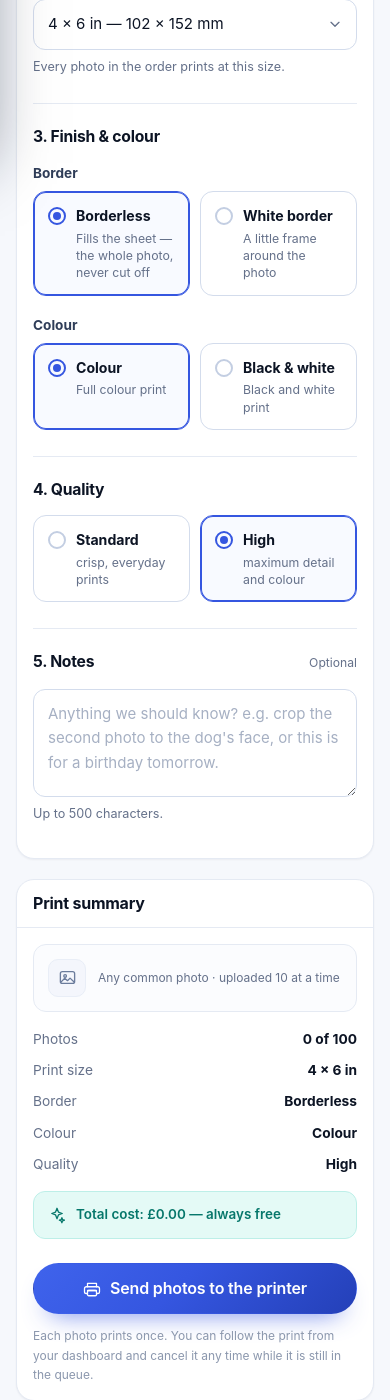
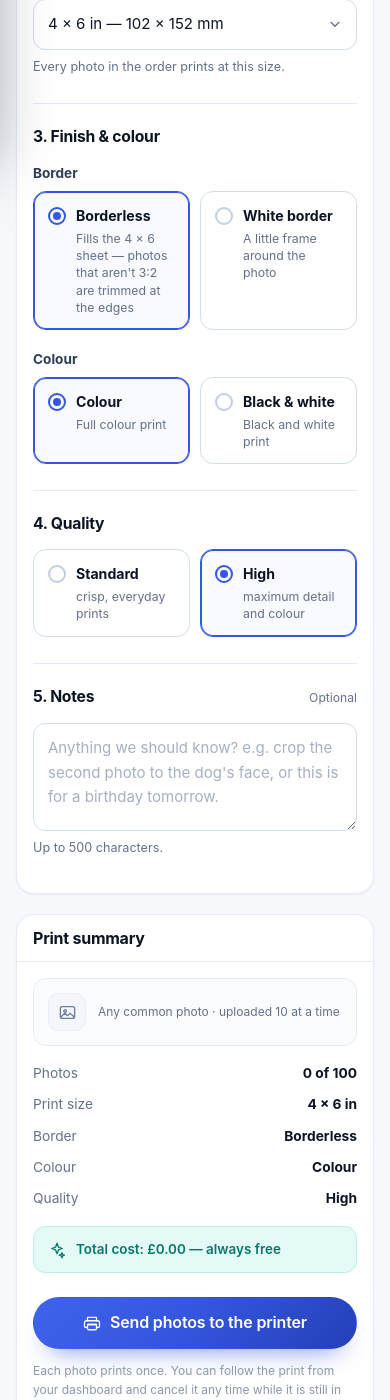
Before and after one commit to jsaxton1994/Epson-Print, a PHP site: page /customer/new-order.php in a window 390 px wide. Shown: the part 641-2041 px from the top of the page. Run offline with PHP 8.4, Linux system fonts and the light colour scheme; the visitor is signed in with stand-in values (Sample User, id 1); data that the repository does not hold is empty; some libraries are stand-ins or nearby versions.

Commit message:
Send uploads untouched and let one cron run print more sheets.
Photos now go to Epson exactly as uploaded, with no padding, blur or recompression, and the print preview shows that same file. The worker's run budget is extended to 290 seconds and it polls every 5 seconds so a single cron tick can print several sheets instead of one.

```diff
--- a/cron/print-queue.php
+++ b/cron/print-queue.php
@@ -182,7 +182,7 @@ try {
             sync_order_status($frontId, 'Cron');
 
             // Let the printer pick the job up before the first status check.
-            sleep(3);
+            sleep(2);
         }
 
         if ($sentTotal > 0) {
--- a/includes/config.php
+++ b/includes/config.php
@@ -17,7 +17,7 @@ const APP_TAGLINE = 'Free printing, powered by Epson Connect';
 
 // Shown centred in the site footer. Bump on every push so the live site
 // makes it obvious which build is deployed (1.0.0 → 1.0.1 → 1.0.2 …).
-const APP_VERSION = '1.3.30';
+const APP_VERSION = '1.3.31';
 const APP_TIMEZONE = 'UTC';
 
 // Set to true only while developing: it prints PHP errors into the page.
@@ -87,8 +87,10 @@ const STATUS_BATCH_SECONDS = 20;
 // Strict print sequencing. The worker sends one photo, waits for the printer
 // to report it finished, then sends the next — so sheets come out in order and
 // a second order cannot start until the first is complete.
-const PRINT_SEQUENTIAL_SECONDS = 150;
-const PRINT_POLL_SECONDS = 8;
+// A longer slice means one cron tick can print several sheets instead of
+// sending one and leaving the printer idle until the next tick.
+const PRINT_SEQUENTIAL_SECONDS = 290;
+const PRINT_POLL_SECONDS = 5;
 
 // How long the dashboard reuses a printer status before asking Epson again.
 const PRINT_STATUS_CACHE_SECONDS = 20;
--- a/includes/epson.php
+++ b/includes/epson.php
@@ -143,22 +143,15 @@ final class EpsonClient
      */
     public function printPhoto(array $order, array $photo): array
     {
-        // Pad the photo to the paper's shape first: Epson otherwise enlarges the
-        // image to fill the sheet and trims whatever hangs over the edge.
-        $printBytes = photo_print_canvas(
-            $photo,
-            (string) ($order['paper_size'] ?? '4x6'),
-            !empty($order['borderless'])
-        );
-        $bytes      = $printBytes ?? photo_binary($photo);
+        // The photo is sent exactly as it was uploaded: no resizing, padding or
+        // recompression, so the print is the customer's own file.
+        $bytes = photo_binary($photo);
 
         if ($bytes === null) {
             throw new EpsonException('A photo for this order is missing from the database.');
         }
 
-        $extension = $printBytes !== null
-            ? 'jpg'
-            : (strtolower(pathinfo((string) ($photo['file_name'] ?? ''), PATHINFO_EXTENSION)) === 'png' ? 'png' : 'jpg');
+        $extension = strtolower(pathinfo((string) ($photo['file_name'] ?? ''), PATHINFO_EXTENSION)) === 'png' ? 'png' : 'jpg';
 
         $jobName = 'PrintFree-' . preg_replace('/[^A-Za-z0-9\-]/', '', (string) $order['reference'])
             . '-P' . max(1, (int) ($photo['position'] ?? 1));
--- a/includes/functions.php
+++ b/includes/functions.php
@@ -1025,211 +1025,6 @@ function photo_binary(array $photo): ?string
 }
 
 /**
- * Paper shape as long side ÷ short side, e.g. 4 × 6 in → 1.5.
- */
-function paper_aspect_ratio(string $paperSize): float
-{
-    return match ($paperSize) {
-        '5x7'   => 7 / 5,
-        'a4'    => 297 / 210,
-        default => 6 / 4,
-    };
-}
-
-/**
- * ini memory_limit value ("256M", "-1", bytes) as bytes; -1 means unlimited.
- */
-function memory_limit_bytes(string $value): int
-{
-    $value = trim($value);
-
-    if ($value === '' || $value === '-1') {
-        return -1;
-    }
-
-    $unit  = strtolower(substr($value, -1));
-    $bytes = (float) $value;
-
-    return (int) match ($unit) {
-        'g'     => $bytes * 1073741824,
-        'm'     => $bytes * 1048576,
-        'k'     => $bytes * 1024,
-        default => $bytes,
-    };
-}
-
-/**
- * Photo bytes padded to the paper's shape so the printer never crops.
- *
- * Epson fills the sheet in photo mode: when the photo's shape differs from the
- * paper it enlarges the image and trims the overflow. Placing the photo on a
- * canvas of exactly the paper's shape (white where the photo is shorter) means
- * the whole photo fits on the sheet, portrait or landscape, whatever the paper.
- *
- * Borderless prints fill the spare canvas with a soft blurred enlargement of
- * the same photo, so the sheet is covered edge to edge without cropping or
- * stretching. A 2% margin around the photo is part of that fill: the printer
- * trims a millimetre or two off every edge to reach the paper edge, and the
- * trim lands on blurred background instead of the picture.
- *
- * Large photos are given the memory one decode needs; this only returns null
- * when the host refuses that memory or GD cannot decode the file, and the
- * original is printed unchanged.
- */
-function photo_print_canvas(array $photo, string $paperSize, bool $borderless = false): ?string
-{
-    if (!function_exists('imagecreatefromstring') || !function_exists('imagejpeg')) {
-        return null;
-    }
-
-    $data = photo_binary($photo);
-
-    if ($data === null) {
-        return null;
-    }
-
-    $info = @getimagesizefromstring($data);
-
-    if (!is_array($info) || (int) $info[0] < 1 || (int) $info[1] < 1) {
-        return null;
-    }
-
-    $width  = (int) $info[0];
-    $height = (int) $info[1];
-
-    $ratio        = paper_aspect_ratio($paperSize);
-    $aspect       = $width >= $height ? $width / $height : $height / $width;
-    $matchesPaper = abs($aspect - $ratio) < 0.005;
-
-    // A photo that already matches the paper needs no padding. Borderless
-    // prints still get the safety margin, so they are drawn either way.
-    if ($matchesPaper && !$borderless) {
-        return null;
-    }
-
-    // Canvas in the photo's own orientation, matching the paper's shape.
-    if ($width >= $height) {
-        $canvasWidth  = $width;
-        $canvasHeight = (int) round($width / $ratio);
-
-        if ($canvasHeight < $height) {
-            $canvasHeight = $height;
-            $canvasWidth  = (int) round($height * $ratio);
-        }
-    } else {
-        $canvasHeight = $height;
-        $canvasWidth  = (int) round($height / $ratio);
-
-        if ($canvasWidth < $width) {
-            $canvasWidth  = $width;
-            $canvasHeight = (int) round($width * $ratio);
-        }
-    }
-
-    // Cap the printable size: 2400 px on the long edge is ~400 ppi on 6 in,
-    // and keeps the upload small enough for a slow server-to-Epson link.
-    $scale = min(1, 2400 / max($canvasWidth, $canvasHeight));
-
-    $canvasWidth  = max(1, (int) round($canvasWidth * $scale));
-    $canvasHeight = max(1, (int) round($canvasHeight * $scale));
-
-    // 2% of the short side is about the trim a borderless print takes off each
-    // edge, so the printer cuts the blurred fill and not the photo.
-    $margin = $borderless ? max(2, (int) round(min($canvasWidth, $canvasHeight) * 0.02)) : 0;
-
-    $innerWidth  = max(1, $canvasWidth - ($margin * 2));
-    $innerHeight = max(1, $canvasHeight - ($margin * 2));
-    $fit         = min($innerWidth / $width, $innerHeight / $height);
-
-    $drawWidth  = max(1, min($innerWidth, (int) round($width * $fit)));
-    $drawHeight = max(1, min($innerHeight, (int) round($height * $fit)));
-
-    // One decode of a large photo needs roughly 5 bytes per pixel. Ask for
-    // that much memory so big phone photos are padded too, and give up only
-    // when the host will not allow it.
-    $previousLimit = (string) ini_get('memory_limit');
-    $required      = (int) ($width * $height * 5) + (64 * 1024 * 1024);
-    $limit         = memory_limit_bytes($previousLimit);
-
-    if ($limit !== -1 && $limit < $required) {
-        @ini_set('memory_limit', (int) ceil($required / 1048576) . 'M');
-        $limit = memory_limit_bytes((string) ini_get('memory_limit'));
-    }
-
-    if ($limit !== -1 && $limit < $required) {
-        return null; // Not enough memory to pad safely; print the original.
-    }
-
-    try {
-        $image = @imagecreatefromstring($data);
-
-        if ($image === false) {
-            return null;
-        }
-
-        $canvas = imagecreatetruecolor($canvasWidth, $canvasHeight);
-
-        if ($canvas === false) {
-            imagedestroy($image);
-
-            return null;
-        }
-
-        imagefill($canvas, 0, 0, imagecolorallocate($canvas, 255, 255, 255));
-
-        if ($borderless) {
-            // Fill the spare area with a soft, darkened enlargement of the photo
-            // itself, so the sheet is covered edge to edge, the whole photo is
-            // still visible, and nothing is stretched or cut off.
-            $cover        = max($canvasWidth / $width, $canvasHeight / $height);
-            $sourceWidth  = max(1, (int) round($canvasWidth / $cover));
-            $sourceHeight = max(1, (int) round($canvasHeight / $cover));
-            $sourceX      = max(0, (int) round(($width - $sourceWidth) / 2));
-            $sourceY      = max(0, (int) round(($height - $sourceHeight) / 2));
-
-            $blurWidth  = 48;
-            $blurHeight = max(1, (int) round($blurWidth * $canvasHeight / $canvasWidth));
-            $blur       = imagecreatetruecolor($blurWidth, $blurHeight);
-
-            if ($blur !== false) {
-                imagecopyresampled($blur, $image, 0, 0, $sourceX, $sourceY, $blurWidth, $blurHeight, $sourceWidth, $sourceHeight);
-                imagecopyresampled($canvas, $blur, 0, 0, 0, 0, $canvasWidth, $canvasHeight, $blurWidth, $blurHeight);
-                imagedestroy($blur);
-
-                imagefilter($canvas, IMG_FILTER_BRIGHTNESS, -24);
-                imagefilter($canvas, IMG_FILTER_GAUSSIAN_BLUR);
-            }
-        }
-
-        imagecopyresampled(
-            $canvas,
-            $image,
-            (int) round(($canvasWidth - $drawWidth) / 2),
-            (int) round(($canvasHeight - $drawHeight) / 2),
-            0,
-            0,
-            $drawWidth,
-            $drawHeight,
-            $width,
-            $height
-        );
-
-        ob_start();
-        $ok   = imagejpeg($canvas, null, 90);
-        $jpeg = ob_get_clean();
-
-        imagedestroy($canvas);
-        imagedestroy($image);
-    } finally {
-        if ($previousLimit !== '') {
-            @ini_set('memory_limit', $previousLimit);
-        }
-    }
-
-    return $ok && is_string($jpeg) && $jpeg !== '' ? $jpeg : null;
-}
-
-/**
  * Generated thumbnail bytes for a photo, if one was stored.
  */
 function photo_thumbnail(array $photo): ?string
--- a/public/admin/order.php
+++ b/public/admin/order.php
@@ -565,7 +565,7 @@ app_start('admin', 'orders', 'Order ' . $order['reference'], $count . ' photo' .
                 <div class="table-empty">No photos in this order yet.</div>
             <?php else: ?>
             <?php
-            // The next photo to print, as the printer will actually receive it.
+            // The next photo to print, exactly as the printer will receive it.
             $previewPhoto = null;
             foreach ($photos as $candidate) {
                 if (in_array($candidate['status'], ['pending', 'printing'], true)) {
@@ -578,12 +578,12 @@ app_start('admin', 'orders', 'Order ' . $order['reference'], $count . ' photo' .
                 <?php $previewUrl = url('admin/print-preview.php?photo=' . (int) $previewPhoto['id']); ?>
                 <div class="print-preview">
                     <a href="<?= e($previewUrl) ?>" target="_blank" rel="noopener">
-                        <img src="<?= e($previewUrl . '&w=520') ?>" alt="Print preview of the padded image for <?= e($previewPhoto['file_name']) ?>" loading="lazy">
+                        <img src="<?= e($previewUrl . '&w=520') ?>" alt="Print preview for <?= e($previewPhoto['file_name']) ?>" loading="lazy">
                     </a>
                     <div>
                         <strong>Print preview: <?= e($previewPhoto['file_name']) ?></strong>
                         <p>
-                            Exactly what the printer receives: <?= e(paper_size_label($order['paper_size'])) ?><?= (int) $order['borderless'] === 1 ? ' with a soft blurred fill around the photo, so the sheet is covered edge to edge and nothing is cut off' : ', with a white border' ?>.
+                            The uploaded photo, sent to the printer unchanged on <?= e(paper_size_label($order['paper_size'])) ?> paper — no padding, blur or recompression.
                             <a class="print-preview-link" href="<?= e($previewUrl) ?>" target="_blank" rel="noopener">Open full size <?= icon('arrow-right') ?></a>
                         </p>
                     </div>
--- a/public/customer/new-order.php
+++ b/public/customer/new-order.php
@@ -213,7 +213,7 @@ app_start(
                             <span class="choice-dot"></span>
                             <span class="choice-text">
                                 <strong>Borderless</strong>
-                                <span>Fills the sheet — the whole photo, never cut off</span>
+                                <span>Fills the 4 × 6 sheet — photos that aren't 3:2 are trimmed at the edges</span>
                             </span>
                         </label>
                         <label class="choice">
```
Also changed, not shown: public/admin/print-preview.php (+7 -10 lines), README.md.
